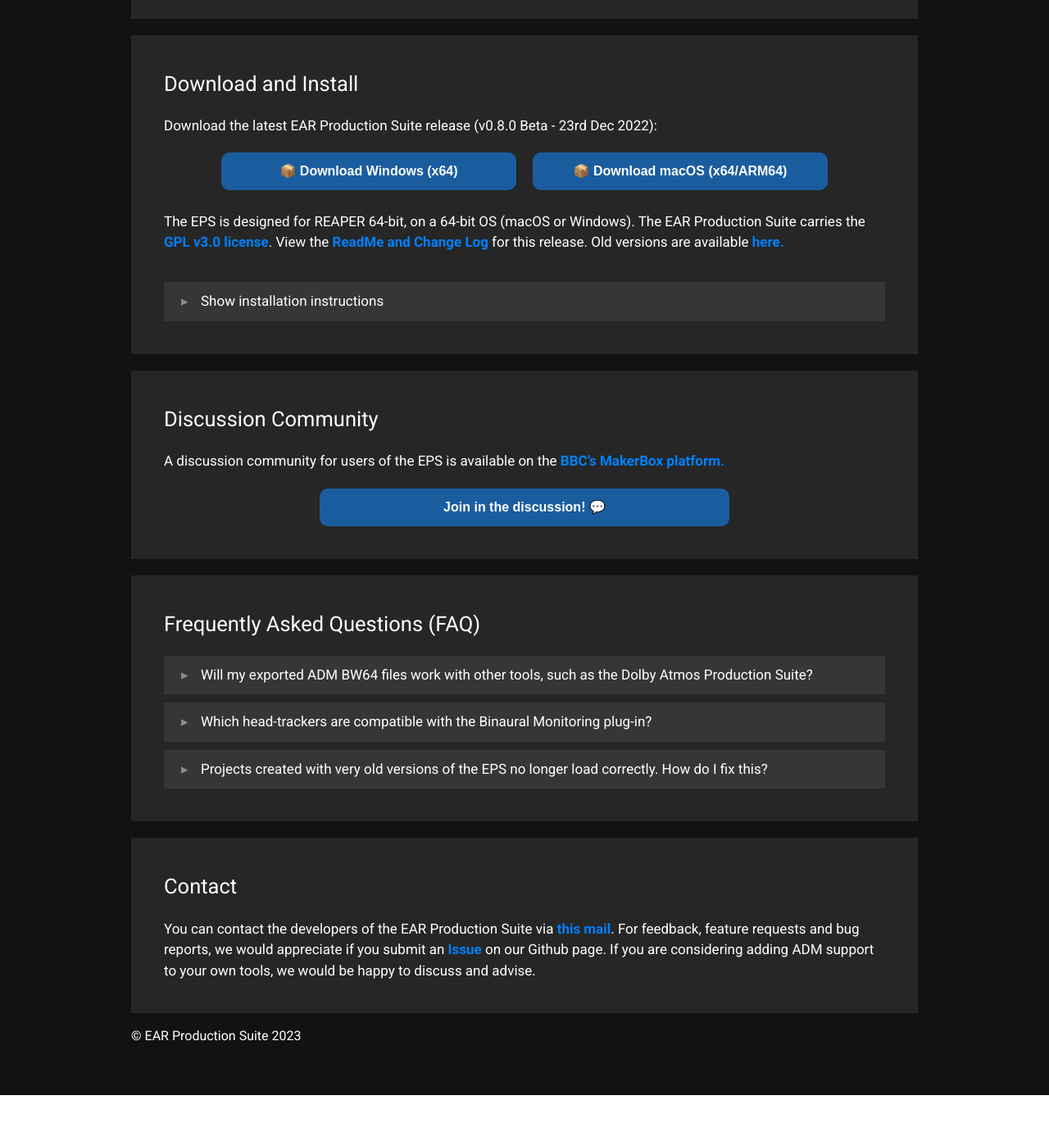
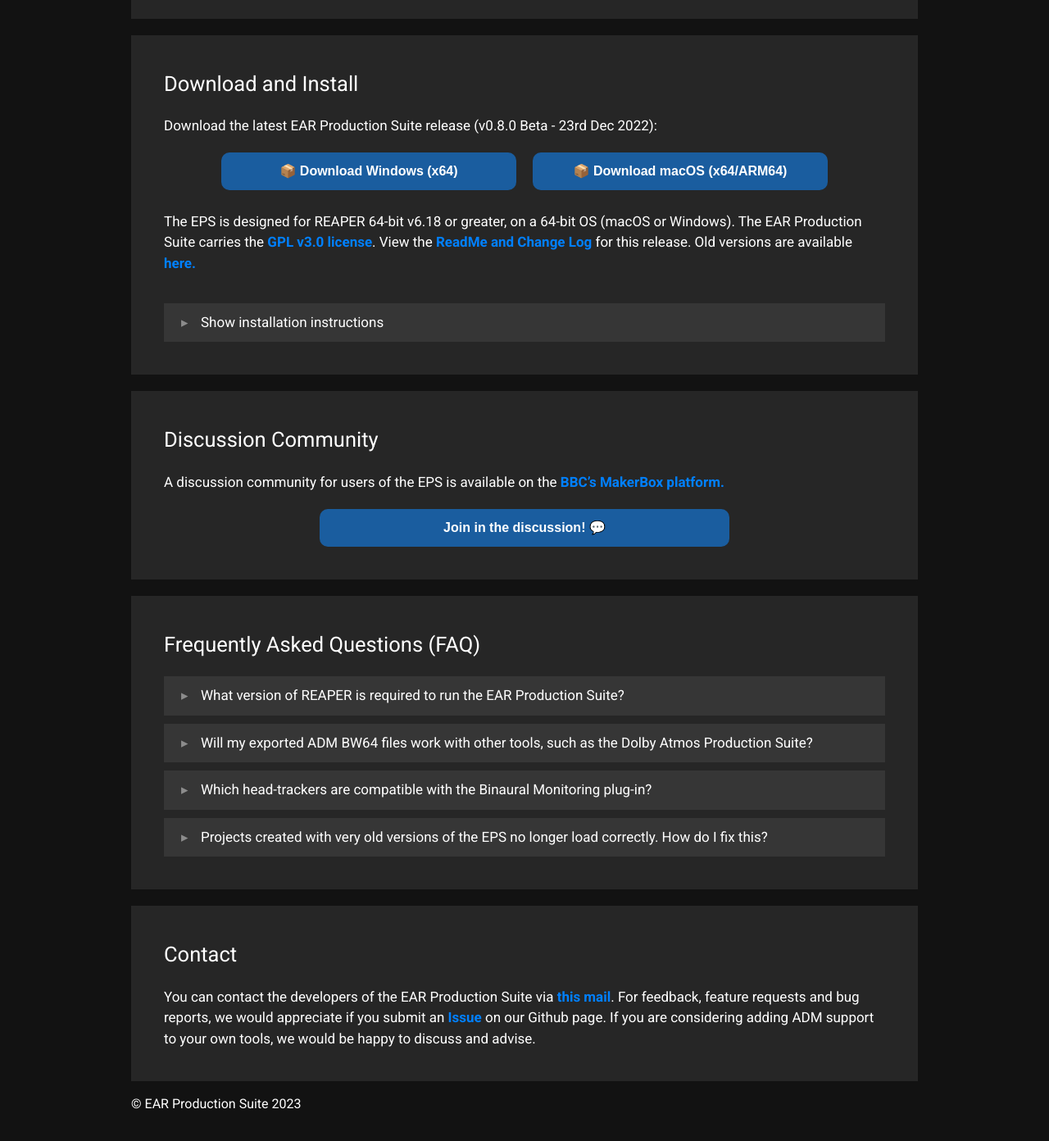
Before and after one commit to ebu/ear-production-suite, a Jekyll site: the page built from docs/index.markdown, in a window 1280 px wide and 1400 px high, scrolled down 2344 px. Shown: the top 1392 px of the window at 82% size. Built offline with Jekyll 4.4.1, drawn with Linux system fonts in a browser that asks for light colours; before the commit the page ends 3680 px from its top, so only the background shows below that.

Commit message:
Mention required REAPER version

```diff
--- a/docs/index.markdown
+++ b/docs/index.markdown
@@ -85,7 +85,7 @@
   </div>
 <br />
 <p>
-The EPS is designed for REAPER 64-bit, on a 64-bit OS (macOS or Windows). The EAR Production Suite carries the <a href="https://github.com/ebu/ear-production-suite/blob/v0.8.0-EPS-beta/packaging/LICENSE.pdf">GPL v3.0 license</a>. View the <a href="https://github.com/ebu/ear-production-suite/blob/v0.8.0-EPS-beta/packaging/README.pdf">ReadMe and Change Log</a> for this release. Old versions are available <a href="https://github.com/ebu/ear-production-suite/releases">here.</a>
+The EPS is designed for REAPER 64-bit v6.18 or greater, on a 64-bit OS (macOS or Windows). The EAR Production Suite carries the <a href="https://github.com/ebu/ear-production-suite/blob/v0.8.0-EPS-beta/packaging/LICENSE.pdf">GPL v3.0 license</a>. View the <a href="https://github.com/ebu/ear-production-suite/blob/v0.8.0-EPS-beta/packaging/README.pdf">ReadMe and Change Log</a> for this release. Old versions are available <a href="https://github.com/ebu/ear-production-suite/releases">here.</a>
 </p>
 <br />
   <details>
@@ -122,6 +122,12 @@
 
 <div markdown="1" class="text_section">
 ## Frequently Asked Questions (FAQ)
+  <details>
+    <summary>What version of REAPER is required to run the EAR Production Suite?</summary>
+      <div class="text_section">
+        <p>The current version of the EAR Production Suite requires REAPER 64-bit, version 6.18 or greater. </p>
+      </div>
+  </details>
   <details>
     <summary>Will my exported ADM BW64 files work with other tools, such as the Dolby Atmos Production Suite?</summary>
       <div class="text_section">
```
